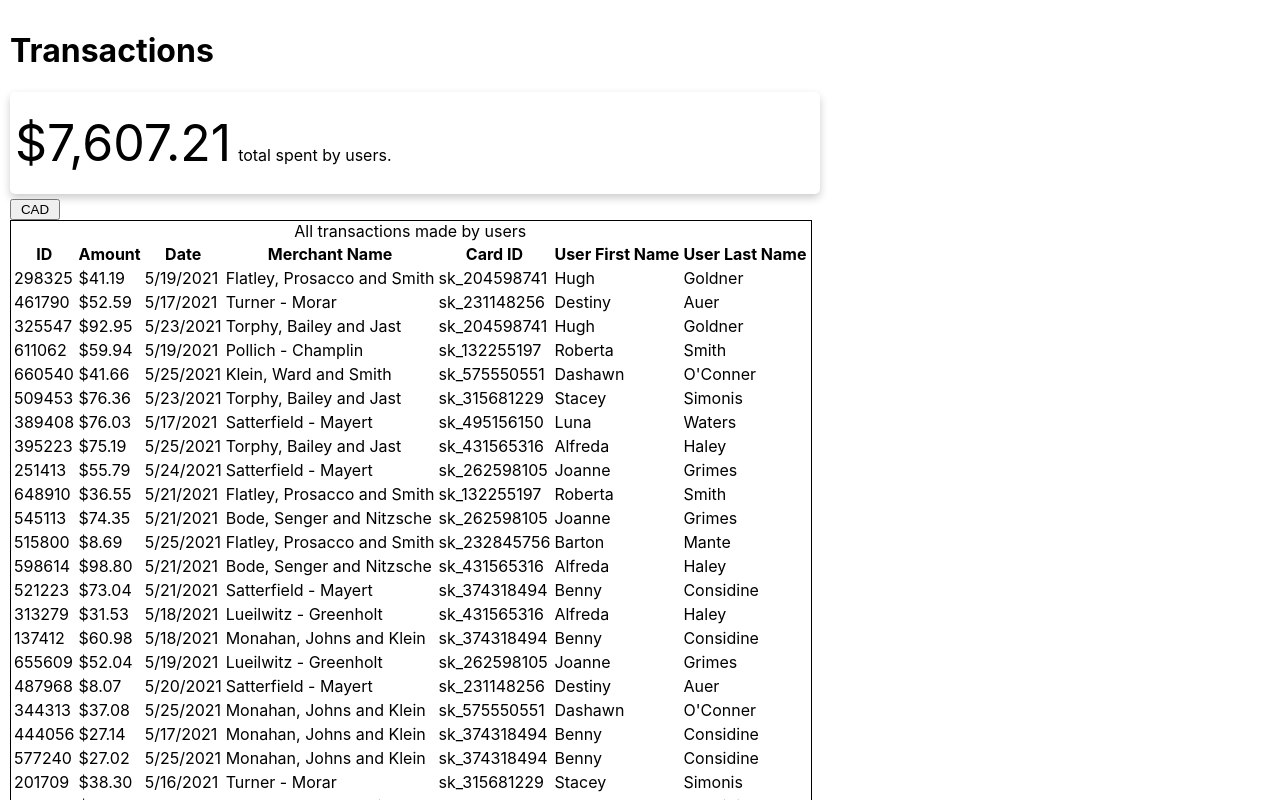
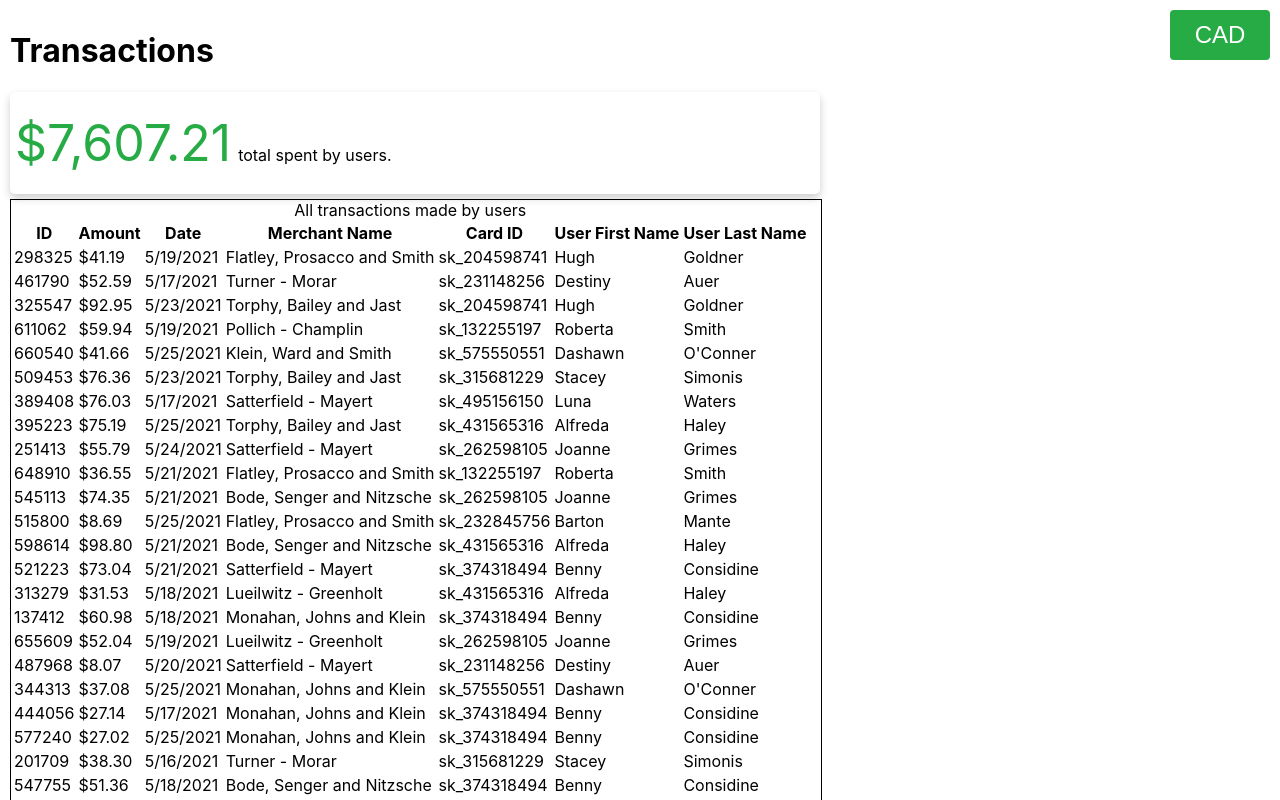
Before and after one commit to McMastS/hoppier-challenge, a React (Create React App) app: page / in a window 1280 px wide. Shown: the top 800 px of the page. Built offline with nearby package versions, Linux system fonts and the light colour scheme.

Commit message:
style currency button and header

```diff
--- a/src/App.js
+++ b/src/App.js
@@ -7,38 +7,44 @@ const Content = styled.div`
   padding: 10px;
   display: flex;
   flex-direction: column;
+  justify-content: center;
 `;
 
-const BigNumber = styled.p`
+const Header = styled.div`
+  display: flex;
+  justify-content: space-between;
+`;
+
+const BigNumber = styled.span`
   font-size: 50px;
   margin: 0px 7px 0px 0px;
   display: inline-block;
+  color: #26ab45;
 `;
 
 const Button = styled.button`
-  width: 50px;
+  width: 100px;
+  height: 50px;
+  border-radius: 4px;
+  background-color: #26ab45;
+  border: none;
+  color: #FFFFFF;
+  text-align: center;
+  font-size: 24px;
 `;
 
 const Table = styled.table`
-
+  align-self: center;
 `;
 
 const Card = styled.div`
   display: flex;
-  flex-direction: column;
-  justify-content: center;
   box-shadow: 0 4px 8px 0 rgba(0,0,0,0.2);
-  transition: 0.3s;
   padding: 5px;
   margin-bottom: 5px;
   border-radius: 5px;
   max-width: 800px;
 `;
-// const Scroll = styled.div`
-//   overflowY: 'scroll';
-//   border: '1px solid black';
-//   height: '800px';
-// `;
 
 const exchangeRate = 1.21;
 
@@ -60,7 +66,7 @@ const Summary = (props) => {
 
 const Scroll = (props) => {
   return (
-      <div style={{overflowY: 'scroll', border: '1px solid black', maxHeight: '800px', maxWidth:'800px'}}>
+      <div style={{overflowY: 'scroll', border: '1px solid black', maxHeight: '800px', maxWidth:'810px'}}>
           {props.children}
       </div>
   )
@@ -141,9 +147,11 @@ function App() {
 
   return (
     <Content>
-      <h1>Transactions</h1>
+      <Header>
+        <h1>Transactions</h1>
+        <Button onClick={switchCurrency}>{isUSD ? "CAD" : "USD"}</Button>
+      </Header>
       <Summary totalSpent={totalSpent} currency={isUSD ? "USD" : "CAD"} />
-      <Button onClick={switchCurrency}>{isUSD ? "CAD" : "USD"}</Button>
       <Transactions transactions={transactions} merchants={merchants} users={users} currency={isUSD ? "USD" : "CAD"} />
     </Content>
   );
```
